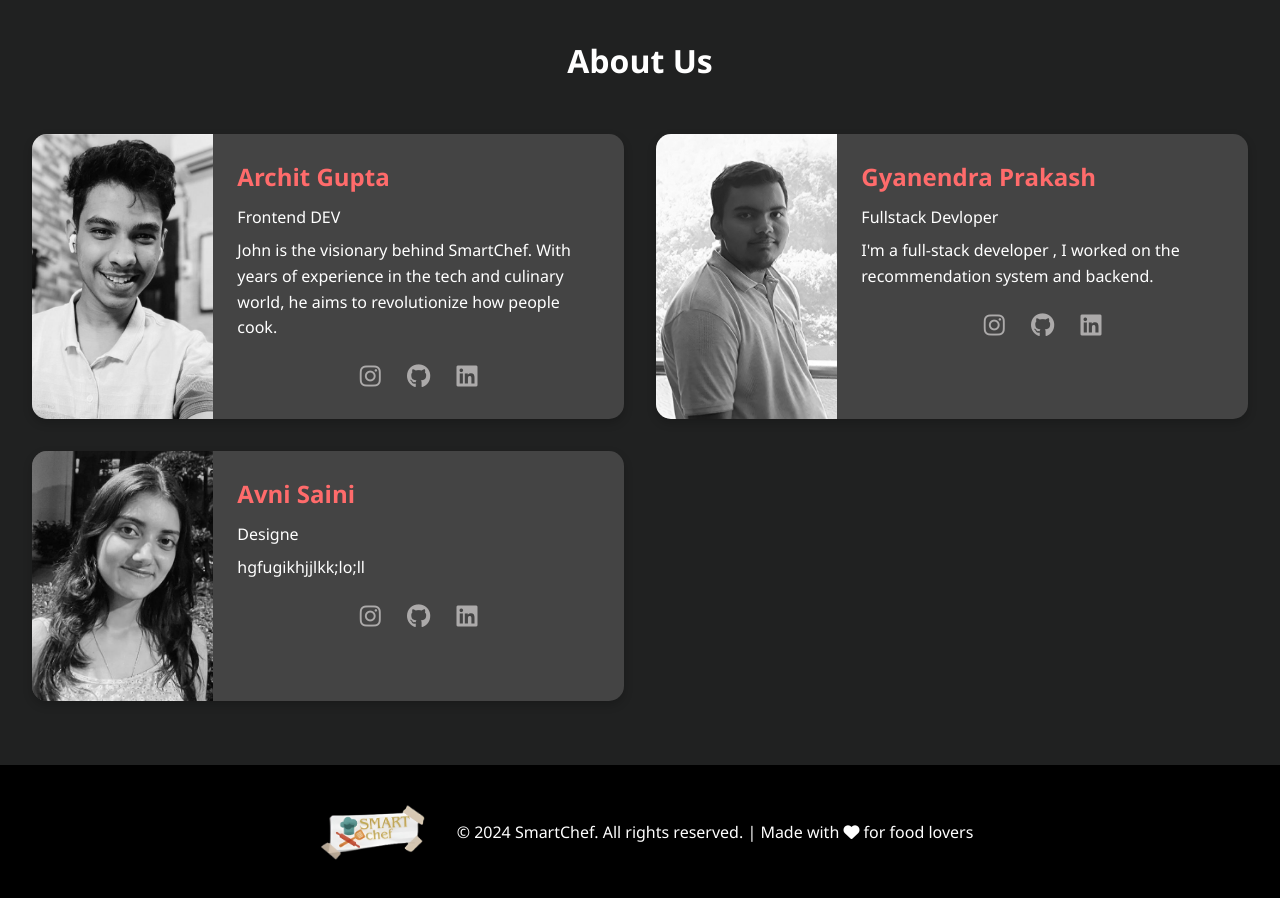
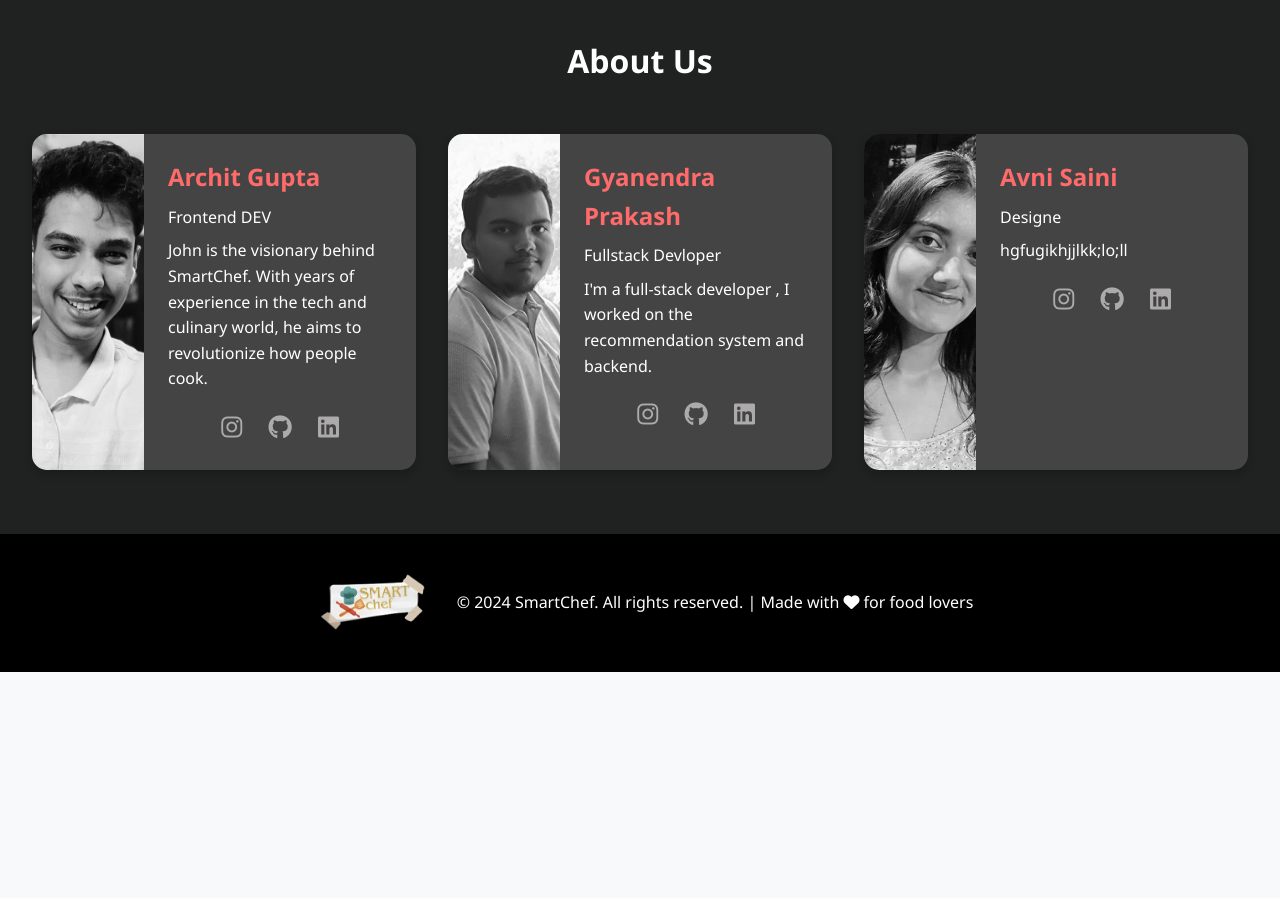
Before and after one commit to Gyaanendra/gfg-final-website, a plain HTML site: page chefcoders/index.html in a window 1280 px wide. Shown: the part 2520-3418 px from the top of the page. After the commit the page ends 3192 px from the top, so only its background shows below. Drawn offline with Linux system fonts and the light colour scheme.

Commit message:
about us update

```diff
--- a/chefcoders/index.html
+++ b/chefcoders/index.html
@@ -477,10 +477,12 @@
 
       .team {
         display: grid;
-        grid-template-columns: repeat(auto-fit, minmax(580px, 1fr));
+        grid-template-columns: repeat(auto-fit, minmax(300px, 1fr));
         gap: 2rem;
-        max-width: 2800px;
+        max-width: 1920px;
         margin: 0 auto;
+        /* height: fit-content;
+        width: fit-content; */
       }
 
       .team-member {
```
